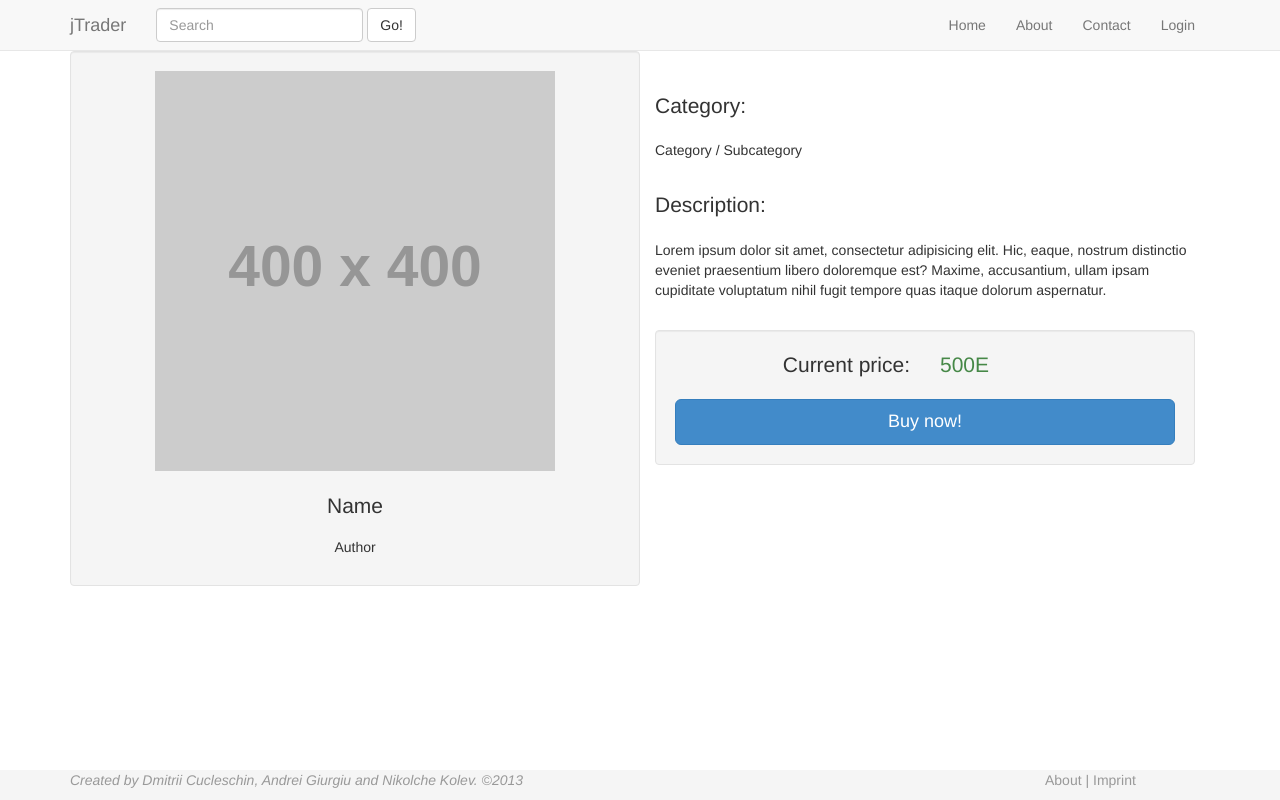
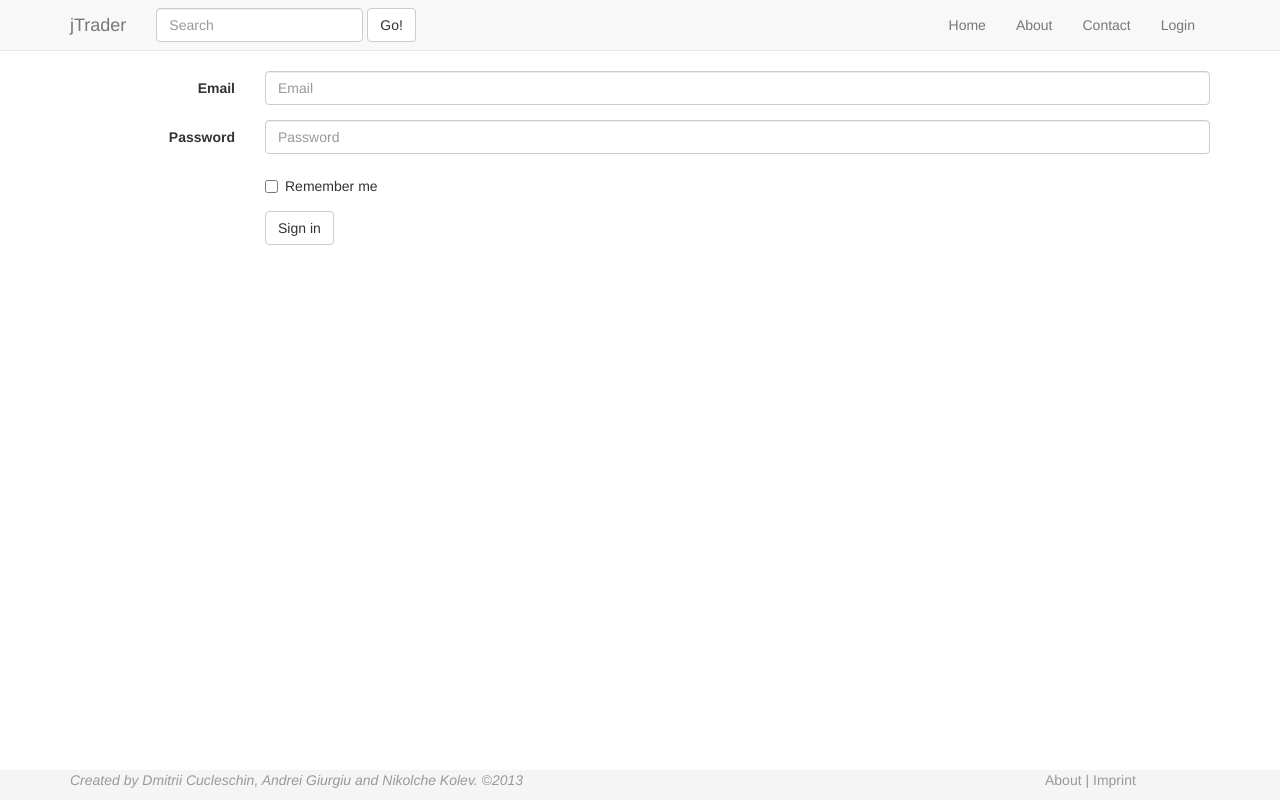
Before and after one commit to dmitrc/jTrader, a PHP site: page /add_item.php in a window 1280 px wide. Run offline with PHP 8.4, Linux system fonts and the light colour scheme; grey boxes labelled with a size stand in for pictures from a placeholder-image service; some libraries are stand-ins or nearby versions.

Commit message:
fixed all the shit

```diff
--- a/add_item.php
+++ b/add_item.php
@@ -51,35 +51,35 @@
 
 <div class="row">
 	<div class="container">
-		<div class="container col-lg-6 col-sm-6 col-md-6 well">
-			<div class="row">
-				<img class="center" src="http://placehold.it/400x400" alt="Img" class="img-responsive img-rounded">
-			</div>
-			<div class="row textcenter">
-				<br/>
-				<p class="lead">Name</p>
-				<h5>Author</h5>
-			</div>
-		</div>
-		<div class="container col-lg-6 col-sm-6 col-md-6">
-			<br/>
-			<br/>
-				<p class="lead">Category: </p>
-				<p>Category / Subcategory</p>
-				<br/>
-				<p class="lead">Description: </p>
-				<p>Lorem ipsum dolor sit amet, consectetur adipisicing elit. Hic, eaque, nostrum distinctio eveniet praesentium libero doloremque est? Maxime, accusantium, ullam ipsam cupiditate voluptatum nihil fugit tempore quas itaque dolorum aspernatur.</p>
-				<br/>
-				<div class="container well">
-					<div class="container col-lg-6 col-sm-6 col-md-6">
-						<p class="lead textright">Current price:</p>
-					</div>
-					<div class="container col-lg-6 col-sm-6 col-md-6">
-						<p class="lead text-success">500E</p>
-					</div>
-					<button type="button" class="btn btn-primary btn-lg btn-block">Buy now!</button>
-				</div>
-		</div>
+		<br/>
+		<form class="form-horizontal" role="form">
+		  <div class="form-group">
+		    <label for="inputEmail3" class="col-sm-2 control-label">Email</label>
+		    <div class="col-sm-10">
+		      <input type="email" class="form-control" id="inputEmail3" placeholder="Email">
+		    </div>
+		  </div>
+		  <div class="form-group">
+		    <label for="inputPassword3" class="col-sm-2 control-label">Password</label>
+		    <div class="col-sm-10">
+		      <input type="password" class="form-control" id="inputPassword3" placeholder="Password">
+		    </div>
+		  </div>
+		  <div class="form-group">
+		    <div class="col-sm-offset-2 col-sm-10">
+		      <div class="checkbox">
+		        <label>
+		          <input type="checkbox"> Remember me
+		        </label>
+		      </div>
+		    </div>
+		  </div>
+		  <div class="form-group">
+		    <div class="col-sm-offset-2 col-sm-10">
+		      <button type="submit" class="btn btn-default">Sign in</button>
+		    </div>
+		  </div>
+</form>
 	</div>
 </div>
 
@@ -95,6 +95,22 @@
 </div>
 
 <!-- Common modal windows -->
+
+
+<div class="modal fade" id="results-modal" tabindex="-1" role="dialog" aria-hidden="true">
+	<div class="modal-dialog">
+	  <div class="modal-content">
+	    <div class="modal-header">
+	      <button type="button" class="close" data-dismiss="modal" aria-hidden="true">&times;</button>
+	      <h4 class="modal-title">Results</h4>
+	    </div>
+	    <div class="modal-body">
+	      	<div id="results-content">
+	      	</div>
+	    </div>
+	  </div>
+	</div>
+</div>
 
 <div class="modal fade" id="contact-modal" tabindex="-1" role="dialog" aria-hidden="true">
 	<div class="modal-dialog">
```
Also changed, not shown: category.php (+16 -0 lines), inc/user.php (+3 -5 lines), index.php (+16 -1 lines), item.php (+16 -0 lines), login.php (+20 -1 lines), subcategory.php (+16 -0 lines).
